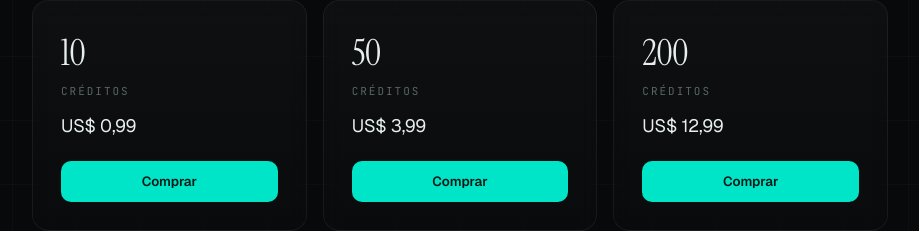
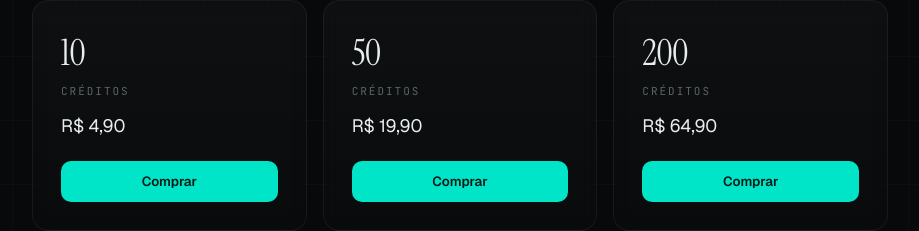
Before and after one commit to rm147747/career_US, a Next.js app: page /billing in a window 1280 px wide. Shown: the part 328-559 px from the top of the page, without its empty margins (180-1099 px from the left). Built offline with nearby package versions, Linux system fonts and the light colour scheme; no server answers.

Commit message:
fix: preços da página de billing em reais (BRL)
Produto em português / mercado Brasil → preços em R$, não US$.
- R$ 4,90 / 10 créditos · R$ 19,90 / 50 · R$ 64,90 / 200
Os produtos correspondentes no Stripe devem ser criados em BRL.

```diff
--- a/app/billing/page.js
+++ b/app/billing/page.js
@@ -3,9 +3,9 @@
 import { useEffect, useState } from 'react';
 
 const PACKAGES = [
-  { id: 'credits_10',  credits: 10,  price: 'US$ 0,99'  },
-  { id: 'credits_50',  credits: 50,  price: 'US$ 3,99'  },
-  { id: 'credits_200', credits: 200, price: 'US$ 12,99' },
+  { id: 'credits_10',  credits: 10,  price: 'R$ 4,90'  },
+  { id: 'credits_50',  credits: 50,  price: 'R$ 19,90' },
+  { id: 'credits_200', credits: 200, price: 'R$ 64,90' },
 ];
 
 export default function BillingPage() {
```
